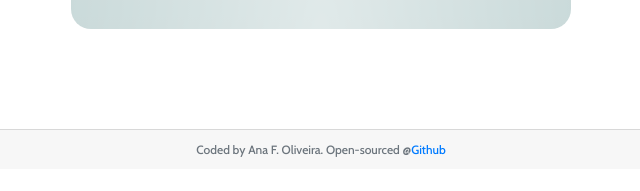
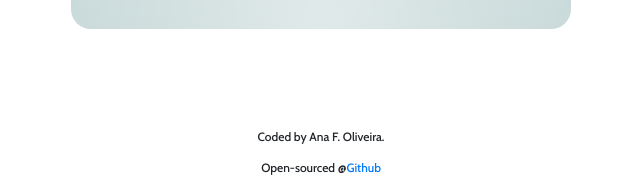
Before and after one commit to anaf-oliveira/weather_app_project, a plain HTML site: page index.html in a window 1280 px wide. Shown: the part 631-822 px from the top of the page, without its empty margins (319-959 px from the left). Before the commit the page ends 800 px from the top, so only its background shows below. Drawn offline with nearby package versions, Linux system fonts and the light colour scheme.

Commit message:
Changed footer
corrected footer

```diff
--- a/index.html
+++ b/index.html
@@ -56,15 +56,14 @@
             <br />Wind -<span class="specifics-values" id="wind"> 13km/h</span></div>
         </div>
       </div>
-
     </div>
-
   </div>
   </div>
-  <div class="card-footer text-muted">
-    Coded by Ana F. Oliveira. Open-sourced @<a href="https://github.com/anaf-oliveira/weather_app_project">Github</a>
   </div>
-  </div>
+  <footer>
+    <p class="footer"> Coded by Ana F. Oliveira. </p>
+    <p class="footer">Open-sourced @<a href="https://github.com/anaf-oliveira/weather_app_project">Github</a></p>
+  </footer>
   <script src="src/index.js"></script>
 </body>
 
--- a/src/styles.css
+++ b/src/styles.css
@@ -203,7 +203,7 @@ ul {
   margin-top: 20px;
 }
 
-.card-footer {
+.footer {
   font-family: "Cabin", sans-serif;
   font-size: 12px;
   text-align: center;
```
